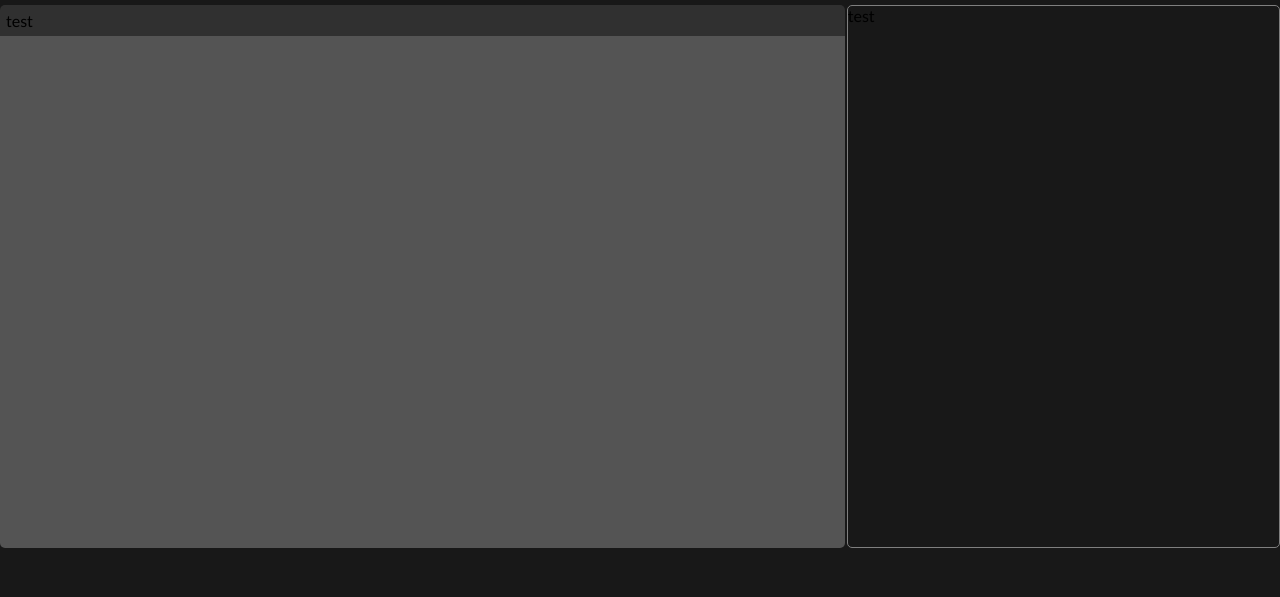
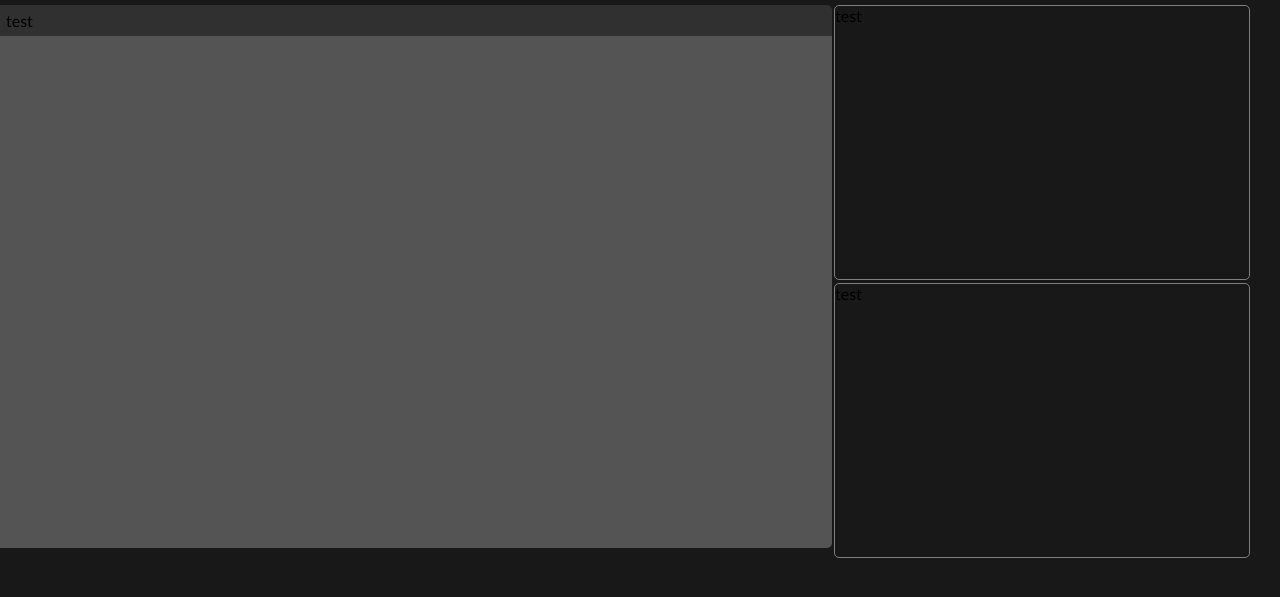
Before and after one commit to benjamin-fischbach/ben-fischbach-fansite, a plain HTML site: page Index.html in a window 1280 px wide. Shown: the part 93-690 px from the top of the page. Drawn offline with Linux system fonts and the light colour scheme.

Commit message:
css main body

```diff
--- a/Index.html
+++ b/Index.html
@@ -44,8 +44,13 @@
             <div class="container">
             </div>
             </div>
+            <div class="side-window">
              <div class="side-container">
             test
+            </div>
+             <div class="side-container">
+            test
+            </div>
             </div>
         </div>
 
--- a/assets/css/fansite.css
+++ b/assets/css/fansite.css
@@ -33,26 +33,29 @@ h1 {
 .big-container {
     display: flex;
     flex-wrap: nowrap;
+    align-items:flex-start;
     width: 100%;
     gap: 2px;
 
     .container {
     background-color: var(--normalgrey);
-    border-radius: 0px 0px 5px 5px;
+    border-radius: 0px 0px 5px 0px;
     display: flex;
-    width: 66vw;
+    width: 65vw;
     height: 40vw;
 }
 
 .side-container {
-    width: 40vw;
+    width: 32.5vw;
+    height: 21.5vw;
+    margin-bottom: 3px;
     border:solid 1px var(--highlights);
     border-radius: 5px;
 }
 }
 .topbar{
     background-color: var(--dimgrey);
-    border-radius: 5px 5px 0px  0px;
+    border-radius: 0px 5px 0px  0px;
     padding: 6px;
     color: transparent;
     text-shadow: 0px 0px 0px var(--textshadow);
```
